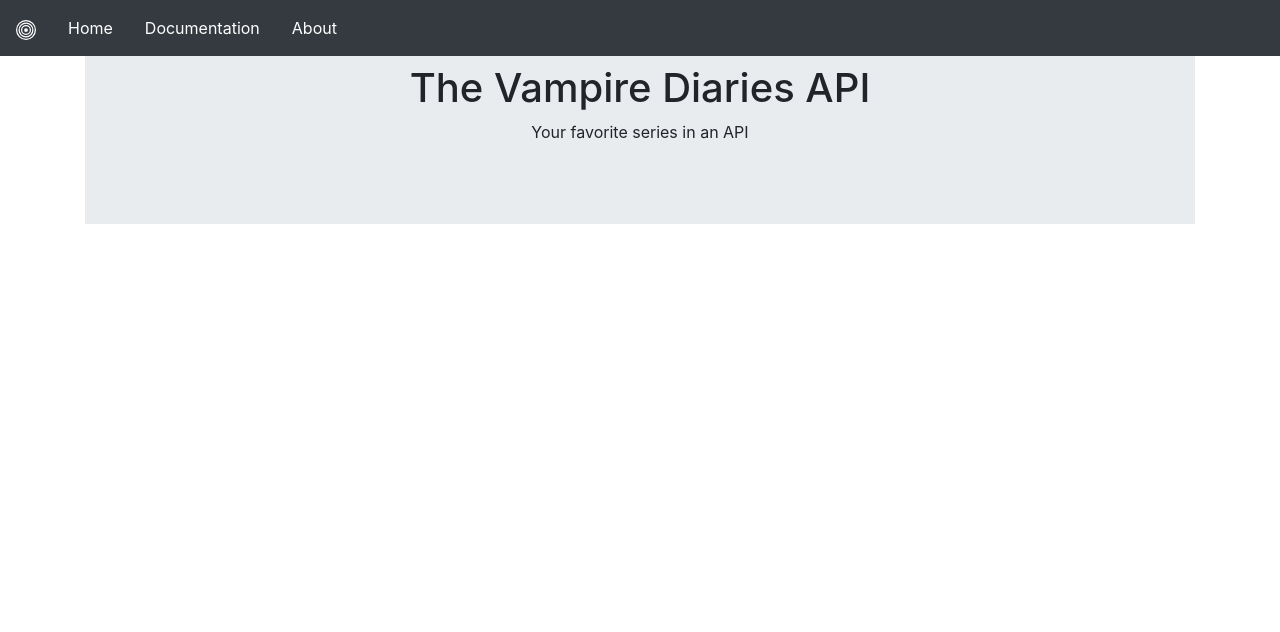
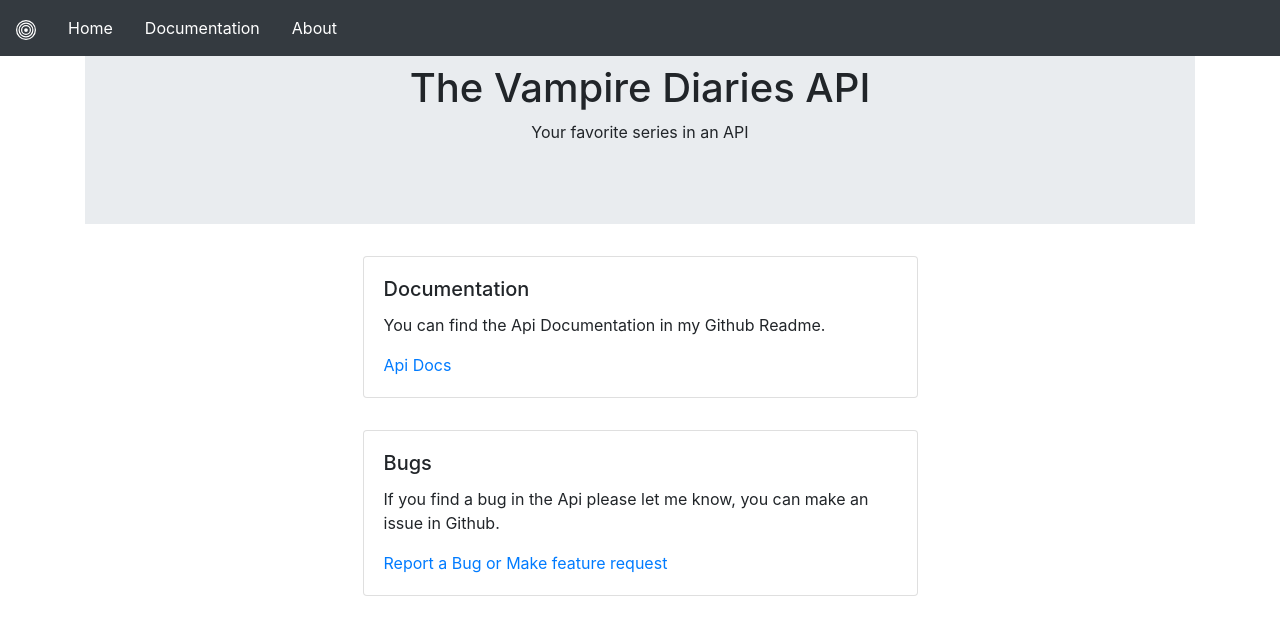
Before and after one commit to afaf98/Vampire_diaries_API, a React (Create React App) app in the folder client/: page /documentation in a window 1280 px wide. Shown: the top 632 px of the page. Built offline with nearby package versions, Linux system fonts and the light colour scheme; no server answers.

Commit message:
Set defaults values in explorer, hide response with no apiKey

```diff
--- a/client/src/App.js
+++ b/client/src/App.js
@@ -1,7 +1,6 @@
 import "./App.scss";
 import { Switch, Route } from "react-router-dom";
 import HomePage from "./components/HomePage/HomePage";
-import About from "./components/About";
 import Documentation from "./components/Documentation/Documentation";
 import Navbars from "./components/Navbar/Navbars";
 import Container from "react-bootstrap/Container";
@@ -16,9 +15,6 @@
           <Route path="/documentation">
             <Documentation />
           </Route>
-          <Route path="/about">
-            <About />
-          </Route>
           <Route exact path="/">
             <HomePage />
           </Route>
--- a/client/src/components/About.js
+++ /dev/null
@@ -1,5 +0,0 @@
-import React from "react";
-
-export default function About() {
-  return <div>From About</div>;
-}
--- a/client/src/components/Documentation/Documentation.js
+++ b/client/src/components/Documentation/Documentation.js
@@ -1,10 +1,34 @@
 import React from "react";
 import Header from "../Jumbotron/Header";
+import Card from "react-bootstrap/Card";
 
 export default function Documentation() {
   return (
     <div>
       <Header />
+      <Card style={{ width: "50%", margin: "2rem auto" }}>
+        <Card.Body>
+          <Card.Title>Documentation</Card.Title>
+          <Card.Text>
+            You can find the Api Documentation in my Github Readme.
+          </Card.Text>
+          <Card.Link href="https://github.com/afaf98/Vampire_diaries_API#Api-Docs">
+            Api Docs
+          </Card.Link>
+        </Card.Body>
+      </Card>
+      <Card style={{ width: "50%", margin: "2rem auto" }}>
+        <Card.Body>
+          <Card.Title>Bugs</Card.Title>
+          <Card.Text>
+            If you find a bug in the Api please let me know, you can make an
+            issue in Github.
+          </Card.Text>
+          <Card.Link href="https://github.com/afaf98/Vampire_diaries_API/issues/new">
+            Report a Bug or Make feature request
+          </Card.Link>
+        </Card.Body>
+      </Card>
     </div>
   );
 }
--- a/client/src/components/HomePage/Explorer.js
+++ b/client/src/components/HomePage/Explorer.js
@@ -15,10 +15,11 @@
 
 export default function Explorer() {
   const api = useApiKey();
-  console.log("What is api", api);
-  const [url, setUrl] = useState(BASE_URL + `/api`);
-  const [query, setQuery] = useState("");
-  const [route, setRoute] = useState("");
+  const [query, setQuery] = useState("&sortBy=USviewers&sortOrder=DESC");
+  const [route, setRoute] = useState("/episodes");
+  const [url, setUrl] = useState(
+    BASE_URL + `/api${route}?key=${api.apiKey}${query}`
+  );
 
   const { statusCode, status, data } = useSearch({
     url,
@@ -27,6 +28,7 @@
   function handleApiKeyInput(e) {
     api.setApiKey(e.target.value);
     localStorage.setItem("apiKey", e.target.value);
+    updateUrl(route, e.target.value, query);
   }
 
   function updateUrl(route, apiKey, query) {
@@ -42,6 +44,7 @@
             {url}
           </InputGroup.Text>
           <Button
+            disabled={!Boolean(api.apiKey)}
             onClick={() => {
               updateUrl(route, api.apiKey, query);
             }}
@@ -69,7 +72,7 @@
           <Col sm="10">
             <Form.Control
               type="text"
-              placeholder="Insert your key here!"
+              placeholder="/seasons /episodes /actors"
               value={route}
               onChange={(e) => {
                 setRoute(e.target.value);
@@ -84,7 +87,7 @@
           <Col sm="10">
             <Form.Control
               type="text"
-              placeholder="/seasons"
+              placeholder="&sortOrder=DESC"
               value={query}
               onChange={(e) => {
                 setQuery(e.target.value);
@@ -95,18 +98,24 @@
 
         <Form.Group as={Row}>
           <Col>
+            {api.apiKey && (
               <Container className="pre-container">
                 <Form.Label column sm="2">
                   <p className="bold">Data:</p>
+
                   <h4
-                  className={status === "Success" ? "color_green" : "color_red"}
+                    className={
+                      status === "Success" ? "color_green" : "color_red"
+                    }
                   >
                     {status}
                   </h4>
                   <span className="bold">
                     Status Code:
                     <h4
-                    className={statusCode === 200 ? "color_green" : "color_red"}
+                      className={
+                        statusCode === 200 ? "color_green" : "color_red"
+                      }
                     >
                       {statusCode}
                     </h4>
@@ -120,6 +129,7 @@
                   readOnly
                 ></Form.Control>
               </Container>
+            )}
           </Col>
         </Form.Group>
       </Form>
--- a/client/src/components/HomePage/HomePage.scss
+++ b/client/src/components/HomePage/HomePage.scss
@@ -13,6 +13,8 @@
 .url-inputField {
   width: 85%;
   margin-right: 10px;
+  text-overflow: ellipsis;
+  overflow: hidden;
 }
 
 .pre-container {
```
Also changed, not shown: 2 other files (tests, documents, lock files or other folders). Lines whose indentation alone changed are shown as unchanged.
